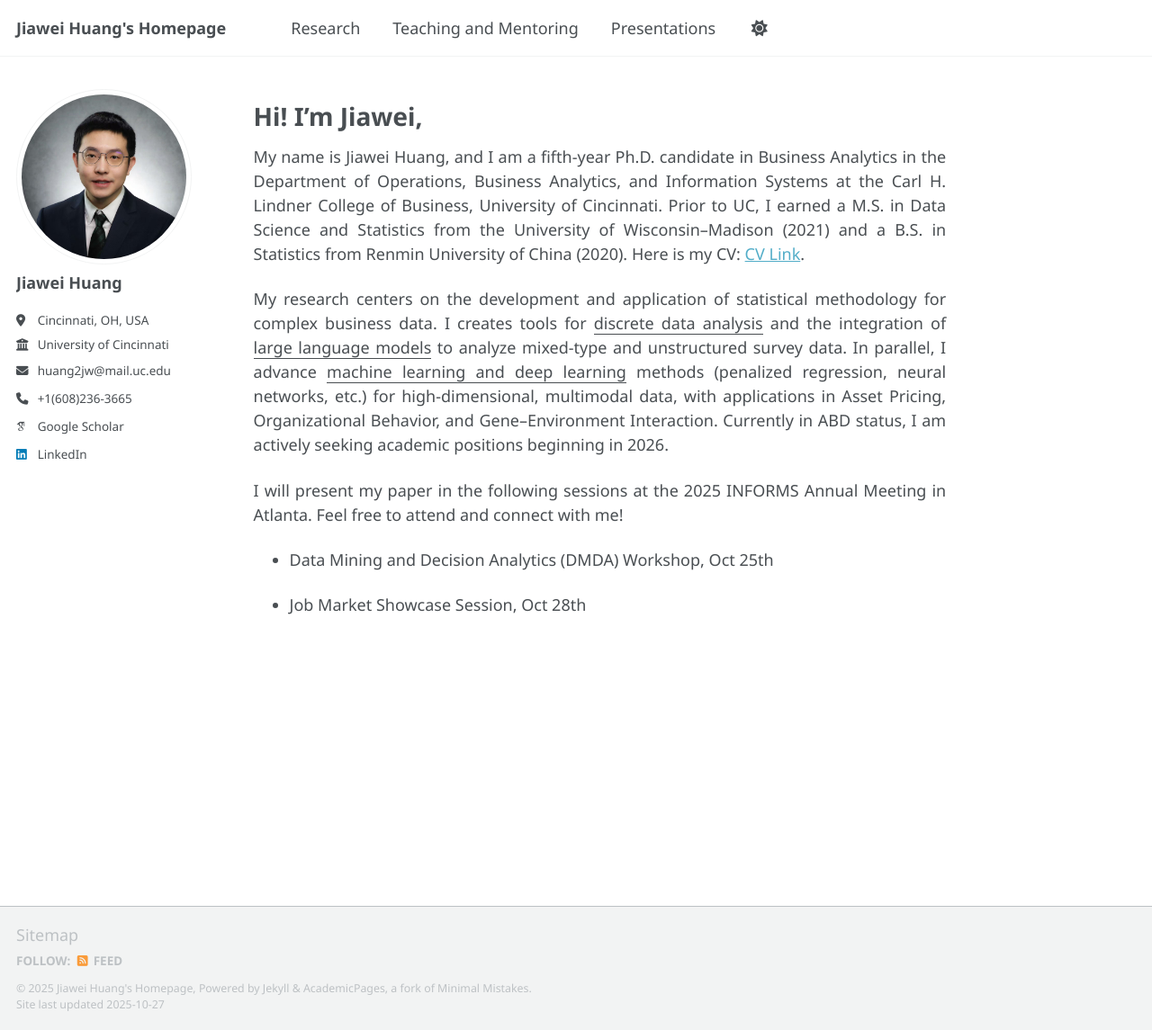
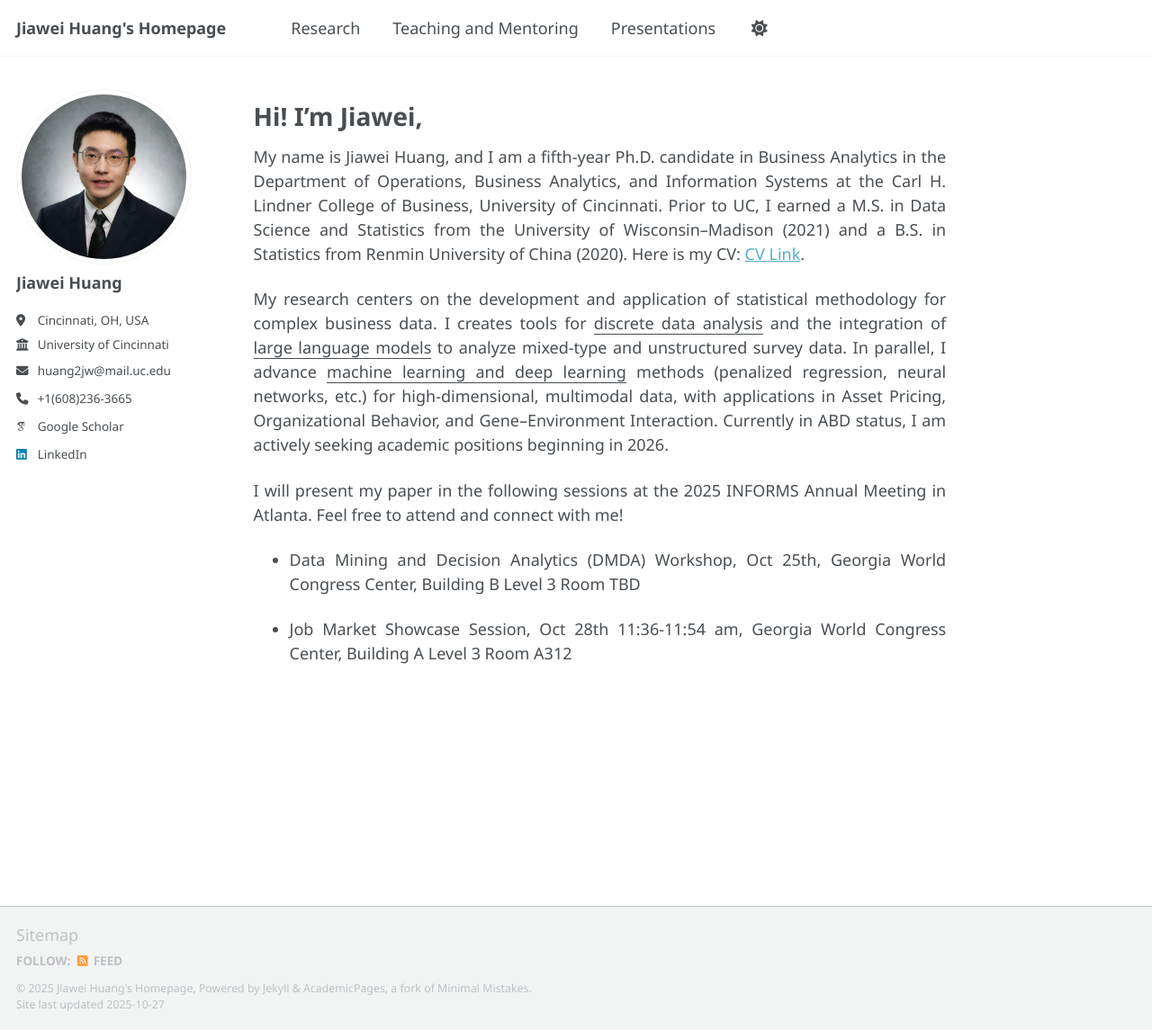
Before and after one commit to Jiawei98/Jiawei98.github.io, a Jekyll site: the page built from _pages/about.md, in a window 1280 px wide and 1145 px high. Shown: the whole window at 90% size. Built offline with Jekyll 4.4.1, drawn with Linux system fonts in a browser that asks for light colours; some web fonts are replaced; a script that is not in the unit is left out.

Commit message:
Update about.md

```diff
--- a/_pages/about.md
+++ b/_pages/about.md
@@ -17,6 +17,6 @@ My research centers on the development and application of statistical methodolog
 
 I will present my paper in the following sessions at the 2025 INFORMS Annual Meeting in Atlanta. Feel free to attend and connect with me!
 
-- Data Mining and Decision Analytics (DMDA) Workshop, Oct 25th
+- Data Mining and Decision Analytics (DMDA) Workshop, Oct 25th, Georgia World Congress Center, Building B Level 3 Room TBD
 
-- Job Market Showcase Session, Oct 28th
+- Job Market Showcase Session, Oct 28th 11:36-11:54 am, Georgia World Congress Center, Building A Level 3 Room A312
```
